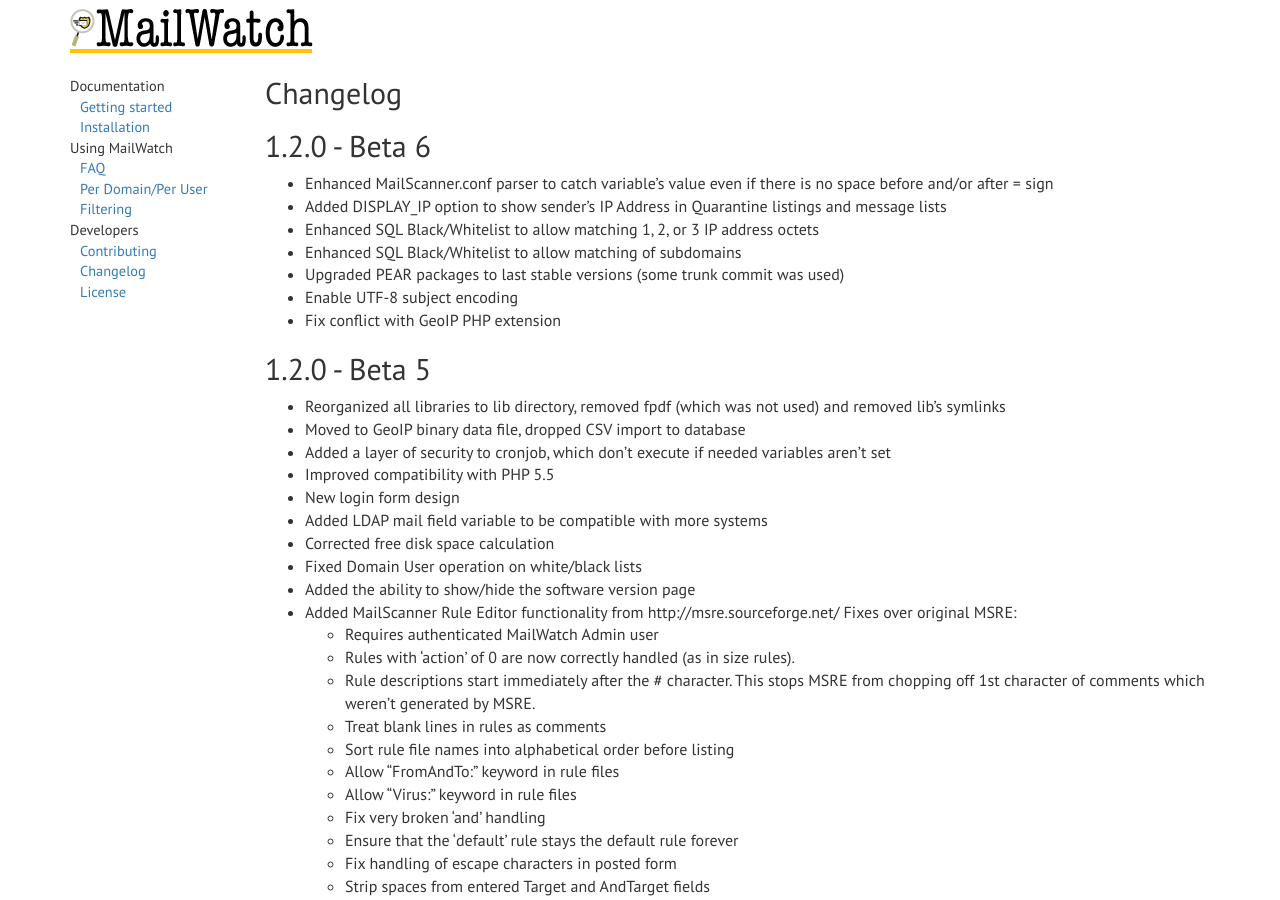
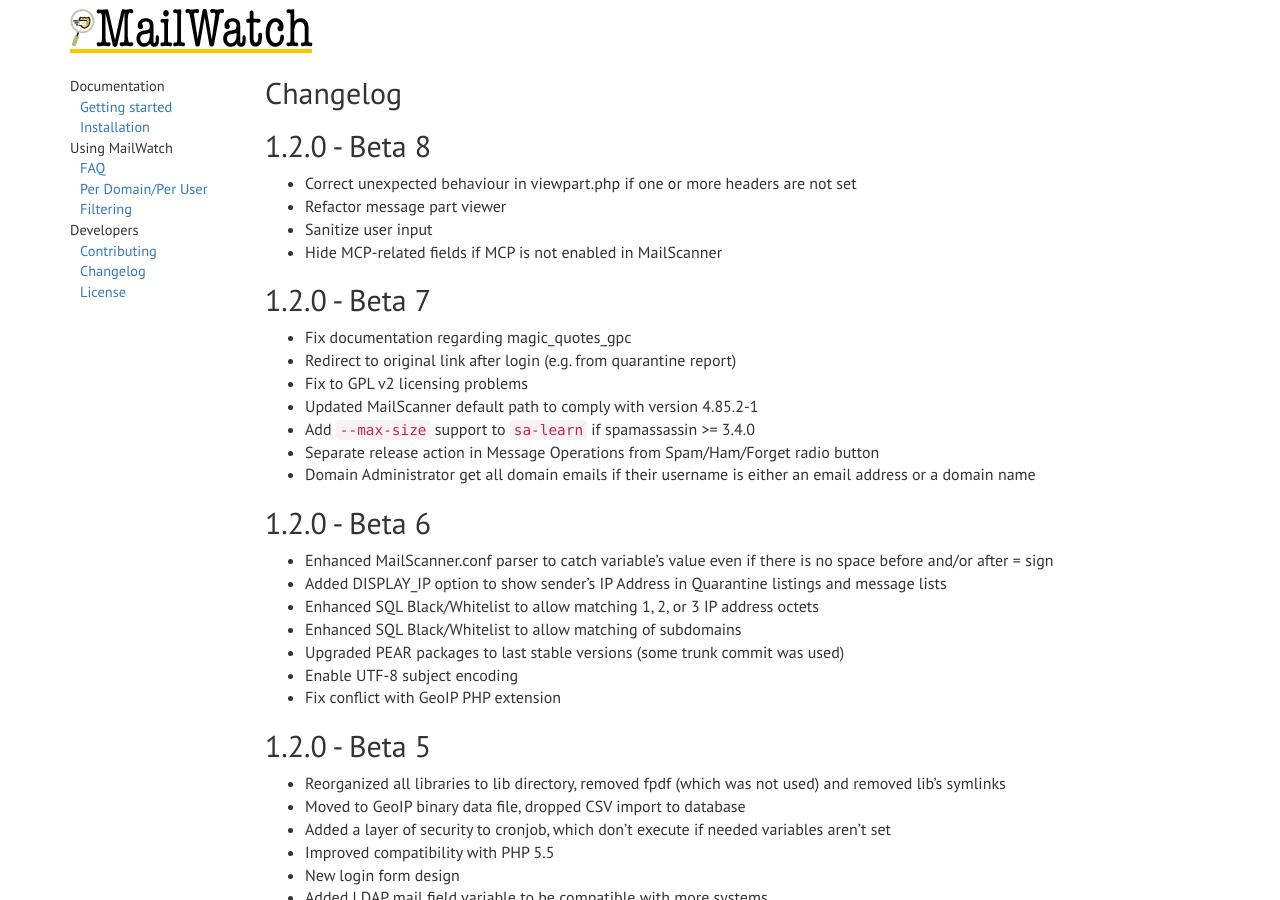
Before and after one commit to mailwatch/mailwatch-docs, a Jekyll site: the page built from _posts/2014-07-30-changelog.md, in a window 1280 px wide and 900 px high. Built offline with Jekyll 4.4.1, drawn with Linux system fonts in a browser that asks for light colours; nearby versions of some CDN libraries; Markdown is read by kramdown in place of the engine named in the settings.

Commit message:
update changelog

```diff
--- a/_posts/2014-07-30-changelog.md
+++ b/_posts/2014-07-30-changelog.md
@@ -2,11 +2,30 @@
 layout: page
 title: "Changelog"
 category: dev
-date: 2014-07-30 12:49:42
+date: 2015-05-04 14:43:42
 order: 1
 ---
 
 ##Changelog
+
+1.2.0 - Beta 8
+-----------
+
+ - Correct unexpected behaviour in viewpart.php if one or more headers are not set
+ - Refactor message part viewer
+ - Sanitize user input
+ - Hide MCP-related fields if MCP is not enabled in MailScanner
+
+1.2.0 - Beta 7
+-----------
+
+ - Fix documentation regarding magic_quotes_gpc
+ - Redirect to original link after login (e.g. from quarantine report)
+ - Fix to GPL v2 licensing problems
+ - Updated MailScanner default path to comply with version 4.85.2-1
+ - Add `--max-size` support to `sa-learn` if spamassassin >= 3.4.0
+ - Separate release action in Message Operations from Spam/Ham/Forget radio button
+ - Domain Administrator get all domain emails if their username is either an email address or a domain name
 
 1.2.0 - Beta 6
 -----------
```
